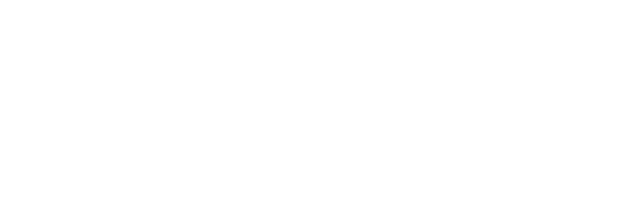
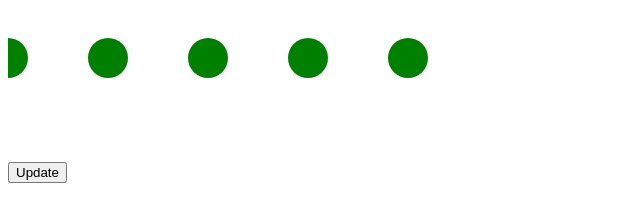
Before and after one commit to zakaria-bali/d3-webpack, a website built with webpack: page index.html in a window 1280 px wide. Shown: the whole page, without its empty margins (0-640 px from the left). Built offline with nearby package versions, Linux system fonts and the light colour scheme.

Commit message:
simple enter updater exit example

```diff
--- a/index.html
+++ b/index.html
@@ -5,9 +5,11 @@
         <title>Webpack App</title>
     </head>
     <body>
-        <svg>
+        <svg width="100%" height="150px">
 
         </svg>
+        <button>Update</button>
+
     </body>
 
 </html>
--- a/src/index.ts
+++ b/src/index.ts
@@ -1 +1,49 @@
 import * as d3 from 'd3';
+
+const getData = () => {
+	let data: number[] = [];
+	let numItems = Math.ceil(Math.random() * 5);
+
+	for(let i=0; i<numItems; i++) {
+		data.push(40);
+	}
+
+	return data;
+}
+
+const update = (data: number[]) => {
+	d3.select('svg')
+		.selectAll('circle')
+		.data(data)
+		.join(
+			(enter) => {
+				return enter.append('circle')
+					.attr('fill', 'green');
+			},
+			(update) => {
+				return update.attr('fill', 'orange');
+			},
+            (exit) => {
+                return exit.attr('fill', 'red')
+            }
+		)
+		.attr('cx', (d, i) => {
+			return i * 100;
+		})
+		.attr('cy', 50)
+		.attr('r', (d: number) => {
+			return 0.5 * d;
+		})
+}
+
+const updateAll = () => {
+	let myData = getData();
+    console.log('Update all')
+    console.log(myData)
+	update(myData);
+}
+
+updateAll();
+
+d3.select("button")
+	.on("click", updateAll);
```
